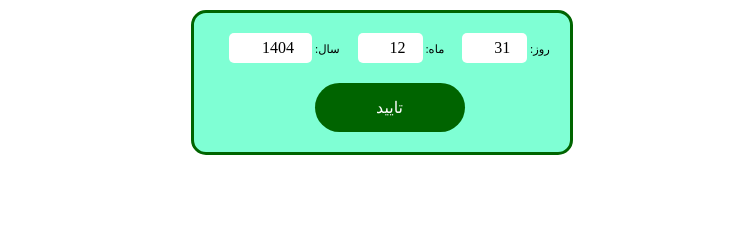
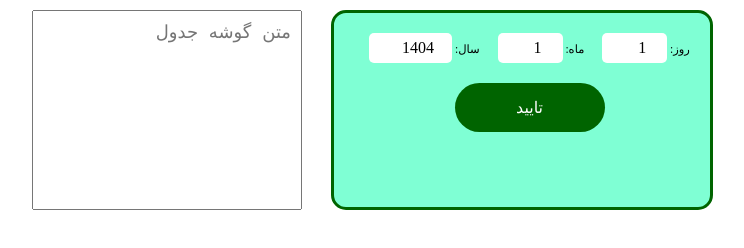
Before and after one commit to hamid814/quran-tables, a website built with Vite: page index.html in a window 1280 px wide. Shown: the whole page, without its empty margins (258-1002 px from the left). Built offline with nearby package versions, Linux system fonts and the light colour scheme; a web font is replaced by a local one; what moment-jalaali would draw is missing.

Commit message:
add to gh-pages

```diff
--- a/app.js
+++ b/app.js
@@ -12,6 +12,7 @@ const yearInput = document.querySelector('input#year');
 const monthInput = document.querySelector('input#month');
 const dayInput = document.querySelector('input#day');
 const submitBtn = document.querySelector('input#submit');
+const infoInput = document.querySelector('textarea#info');
 const messageElem = document.querySelector('div#message');
 
 function message(num) {
@@ -204,7 +205,7 @@ function createOnePart(dayOne, startHezb) {
 
   const infoElem = document.createElement('span');
   infoElem.className = 'info';
-  infoElem.innerHTML = 'متن';
+  infoElem.innerHTML = infoInput.value;
 
   const part = document.createElement('div');
   part.className = 'part';
--- a/index.html
+++ b/index.html
@@ -7,16 +7,21 @@
     <link rel="stylesheet" href="style.css" />
   </head>
   <body>
+    <div class="panel-container">
       <div class="panel">
         <label>روز:</label>
-      <input type="number" id="day" value="31" step="1" min="1" max="31" />
+        <input type="number" id="day" value="1" step="1" min="1" max="31" />
         <label>ماه:</label>
-      <input type="number" id="month" value="12" step="1" min="1" max="12" />
+        <input type="number" id="month" value="1" step="1" min="1" max="12" />
         <label>سال:</label>
         <input type="number" id="year" value="1404" min="1300" max="1500" />
         <br />
         <input type="submit" id="submit" value="تایید" />
-      <div id="message">فا</div>
+        <div id="message"></div>
+      </div>
+      <div class="panel-info">
+        <textarea name="info" id="info" placeholder="متن گوشه جدول"></textarea>
+      </div>
     </div>
     <script src="app.js" type="module"></script>
   </body>
--- a/style.css
+++ b/style.css
@@ -21,10 +21,27 @@ body {
   flex-direction: column;
 }
 
+.panel-container {
+  display: flex;
+  width: 700px;
+  margin: 0 auto;
+}
+
+#info {
+  padding: 10px;
+  font-size: 18px;
+  width: 270px;
+  margin-right: 10px;
+  margin-top: 10px;
+  height: 200px;
+  resize: none;
+}
+
 .panel {
   text-align: center;
   padding: 20px;
   width: auto;
+  height: 200px;
   margin: 10px auto;
   border-radius: 15px;
   background-color: aquamarine;
@@ -128,7 +145,7 @@ td.joz {
 }
 
 @media print {
-  .panel {
+  .panel-container {
     display: none;
   }
 }
```
Also changed, not shown: docs/index.html (+10 -4 lines), 4 other files. Lines whose indentation alone changed are shown as unchanged.
